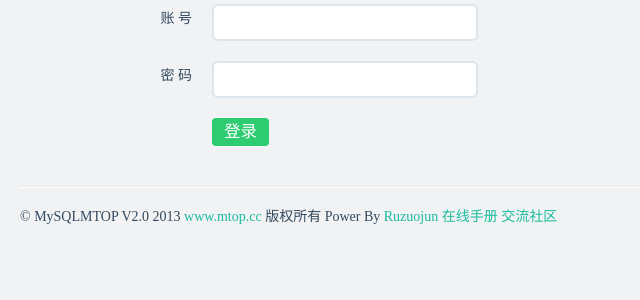
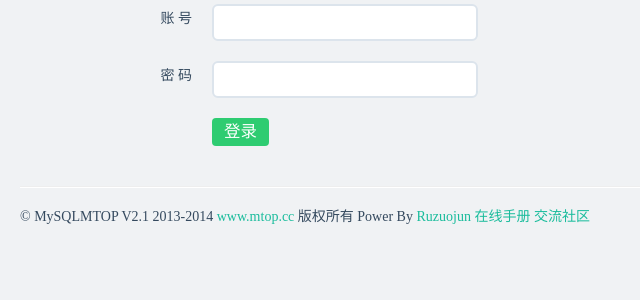
Before and after one commit to LiveMirror/MySQLMTOP, a CodeIgniter app: a page that uses frontweb/application/views/layout_main.php in a window 1280 px wide. Shown: the part 200-500 px from the top of the page, without its empty margins (0-640 px from the left). Run offline with CodeIgniter, Linux system fonts and the light colour scheme; the visitor is signed in with stand-in values (Sample User, id 1).

Commit message:
修改版本信息

```diff
--- a/frontweb/application/views/layout_main.php
+++ b/frontweb/application/views/layout_main.php
@@ -100,7 +100,7 @@
 <div class="container-fluid">
     <hr>
 
-        <p>&copy; MySQLMTOP V2.0 2013 <a href="http://www.mtop.cc" target="_blank">www.mtop.cc</a> 版权所有 Power By <a href="http://www.ruzuojun.com" target="_blank">Ruzuojun</a>     <a href="http://www.mtop.cc/manual" target="_blank">在线手册</a> <a href="http://www.mtop.cc/forum" target="_blank">交流社区</a></p>
+        <p>&copy; MySQLMTOP V2.1 2013-2014 <a href="http://www.mtop.cc" target="_blank">www.mtop.cc</a> 版权所有 Power By <a href="http://www.ruzuojun.com" target="_blank">Ruzuojun</a>     <a href="http://www.mtop.cc/manual" target="_blank">在线手册</a> <a href="http://www.mtop.cc/forum" target="_blank">交流社区</a></p>
 
 </div>
 
```
